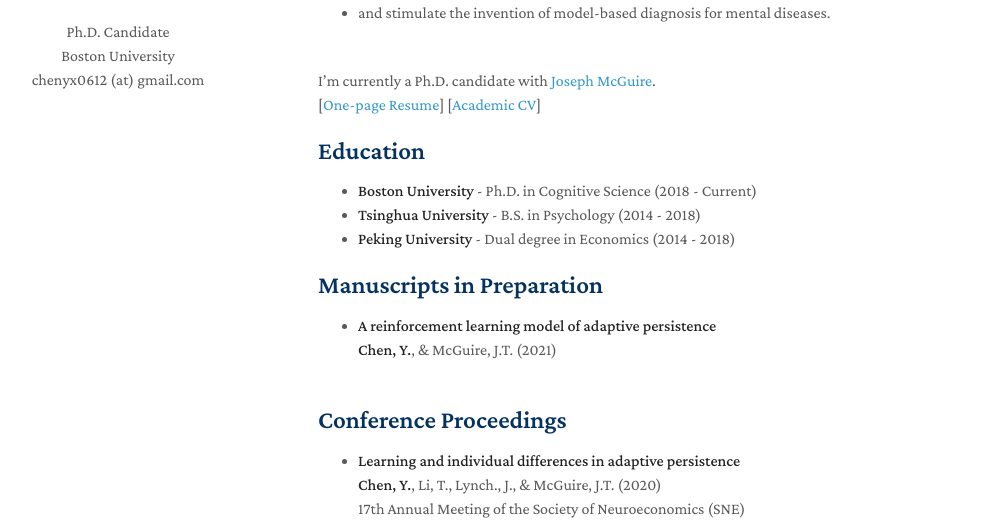
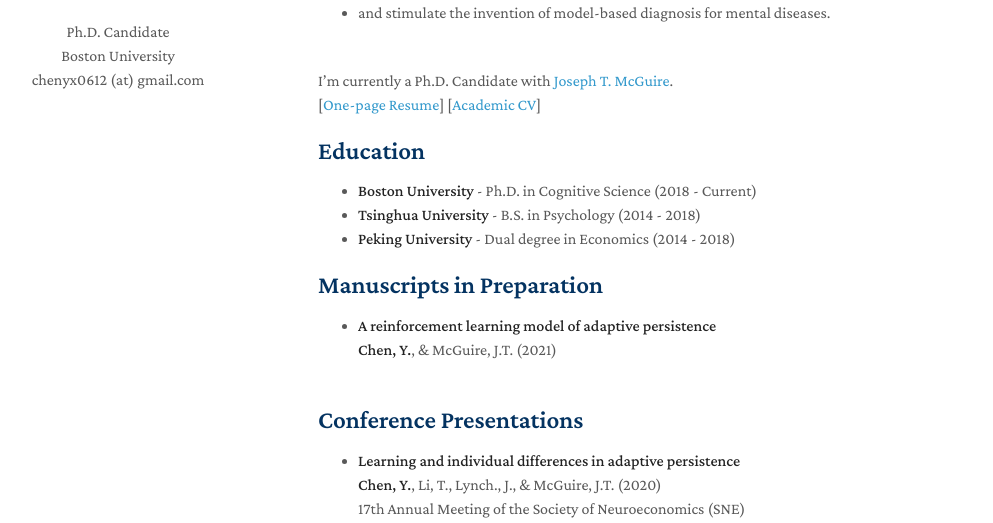
Before and after one commit to yxyxchen/yxyxchen.github.io, a Jekyll site: the page built from index.md, in a window 1280 px wide and 1289 px high. Shown: the part 224-747 px from the top of the window, without its empty margins (152-1145 px from the left). Built offline with Jekyll 4.4.1, drawn with Linux system fonts in a browser that asks for light colours; nearby versions of some CDN libraries; a style sheet for code colours, icons or effects is not loaded; our own code applies the rules of GitHub Pages for plain Markdown files.

Commit message:
change conference

```diff
--- a/index.md
+++ b/index.md
@@ -12,7 +12,7 @@ I study human decision-making at the nexus of Psychology, Computer Science, and
 <br>
 <br>
 
-I'm currently a Ph.D. candidate with [Joseph McGuire](https://sites.bu.edu/cdlab/lab-director/).
+I'm currently a Ph.D. Candidate with [Joseph T. McGuire](https://sites.bu.edu/cdlab/lab-director/).
 <br>
 [[One-page Resume](./assets/Resume/Resume_YixinChen.pdf)] [[Academic CV](./assets/CV/CV_YixinChen.pdf)]
 
@@ -33,7 +33,7 @@ I'm currently a Ph.D. candidate with [Joseph McGuire](https://sites.bu.edu/cdlab
 <br>
 
 
-## Conference Proceedings
+## Conference Presentations
 
 - **Learning and individual differences in adaptive persistence**
   <br>
```
